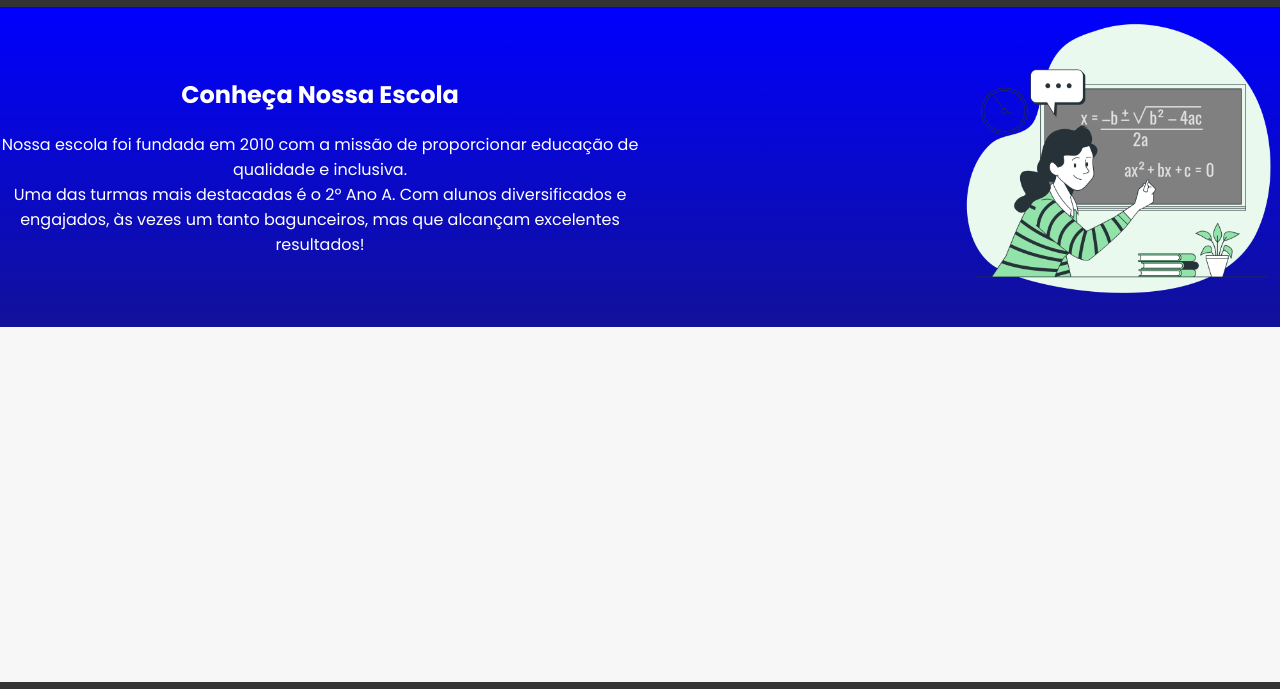
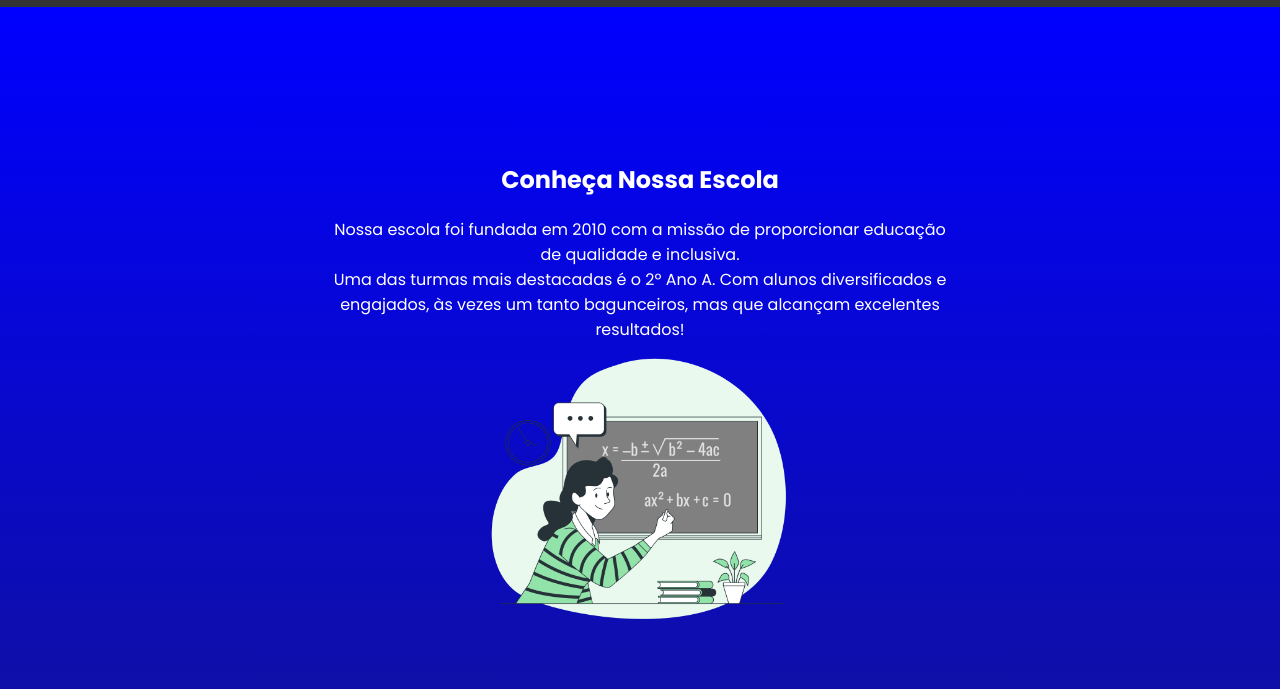
Before and after one commit to GanoelMones/recuperacao, a plain HTML site: page index.html in a window 1280 px wide. Shown: the part 43-732 px from the top of the page. Drawn offline with Linux system fonts and the light colour scheme.

Commit message:
assssssssssssssssssssss

```diff
--- a/style.css
+++ b/style.css
@@ -47,9 +47,16 @@ header {
     background-image: linear-gradient(blue, #119);
     color: white;
     display: flex;
-    justify-content: space-between;
+    flex-direction: column;
+    /* Set flex-direction to column */
+    justify-content: center;
+    /* Align content vertically */
     align-items: center;
-    padding: relative;
+    /* Align content horizontally */
+    height: 100vh;
+    /* Set height to viewport height */
+    padding: 0 20px;
+    /* Add padding */
     text-align: center;
 }
 
```
